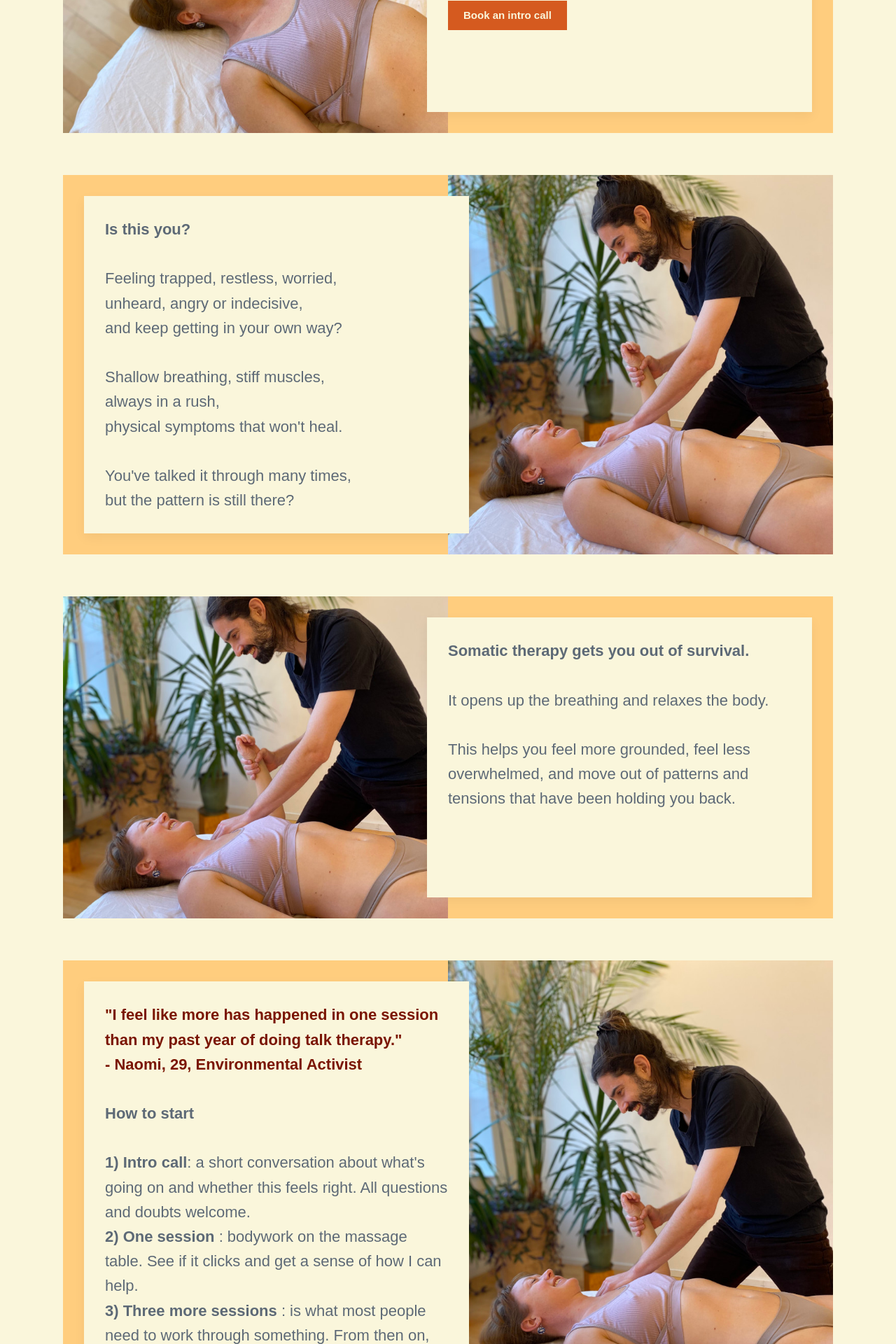
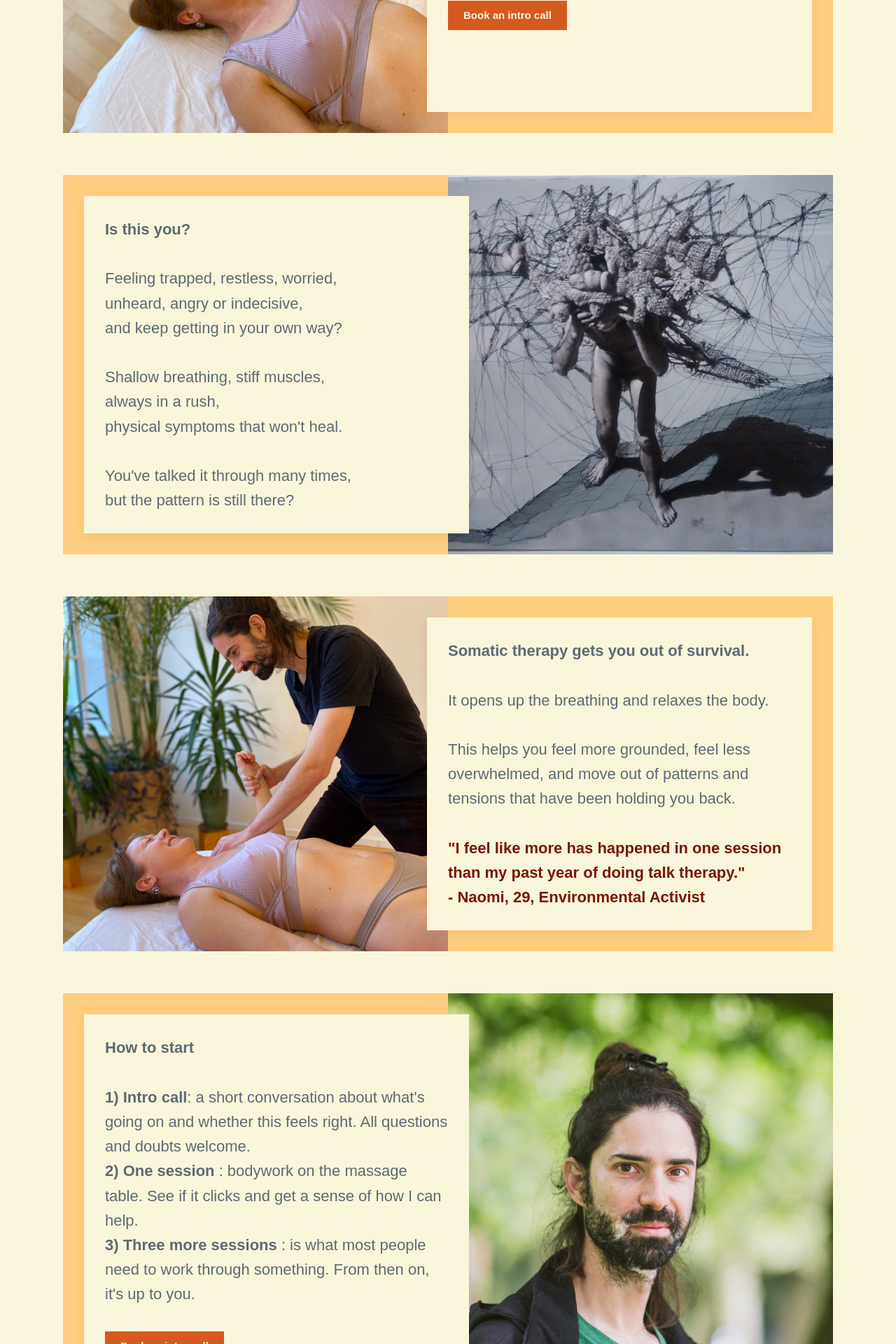
Before and after one commit to threekeytherapy/threekeytherapy.com, a Jekyll site: the page built from index.html, in a window 1280 px wide. Shown: the part 1115-3035 px from the top of the page at 70% size. Built offline with Jekyll 4.4.1, drawn with Linux system fonts in a browser that asks for light colours; nearby versions of some CDN libraries; some web fonts are replaced.

Commit message:
adds images

```diff
--- a/index.html
+++ b/index.html
@@ -54,7 +54,7 @@ featured_image: /images/treatment6crop2.jpg
 		<article class="post">
 
 			<div class="post__image-wrap">
-				<div class="post__image" style="background-image: url(/images/treatment2.jpg)"></div>
+				<div class="post__image" style="background-image: url(/images/kim-jones-rotated.jpg)"></div>
 			</div>
 
 			<div class="post__content-wrap">
@@ -104,15 +107,12 @@ featured_image: /images/treatment6crop2.jpg
 		<article class="post">
 
 			<div class="post__image-wrap">
-				<div class="post__image" style="background-image: url(/images/treatment2.jpg)"></div>
+				<div class="post__image" style="background-image: url(/images/clausportrait3_cut.jpg)"></div>
 			</div>
 
 			<div class="post__content-wrap">
 				<div class="post__content">
 					<p class="post__description">
-						<a href="/testimonials">"I feel like more has happened in one session than my past year of doing talk therapy."
-						<br>- Naomi, 29, Environmental Activist</a>
-						<br><br>
 						<b>How to start</b>
 						<br><br>
 						<b>1) Intro call</b>: a short conversation about what's going on and whether this feels right. All questions and doubts welcome.
@@ -129,7 +129,7 @@ featured_image: /images/treatment6crop2.jpg
 		<article class="post">
 
 			<div class="post__image-wrap">
-				<div class="post__image" style="background-image: url(/images/clausportrait3_cut.jpg)"></div>
+				<div class="post__image" style="background-image: url(/images/IMG_1917.jpg)"></div>
 			</div>
 
 			<div class="post__content-wrap">
```
Also changed, not shown: other parts of index.html (+4 -1 lines), _workshops/somatic-therapy.md (+2 -2 lines), images/IMG_1917.jpg (added), images/kim-jones-rotated.jpg (added), 1 other file.
